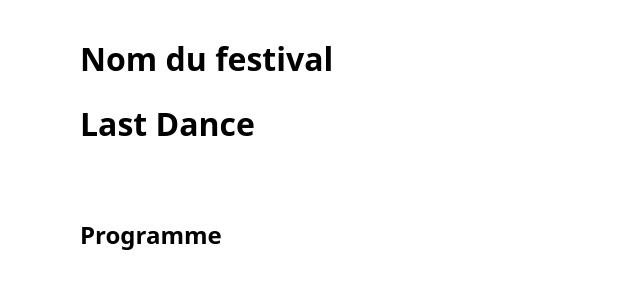
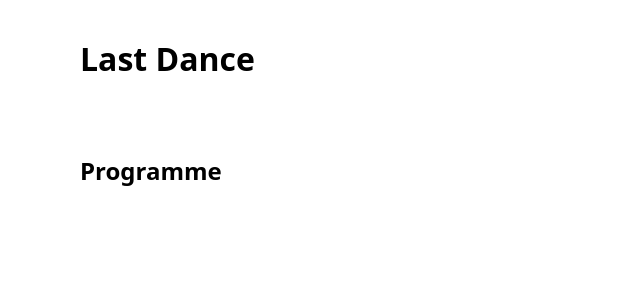
Before and after one commit to yzeavelmir-hub/LastDance, a plain HTML site: page index.html in a window 1280 px wide. Shown: the whole page, without its empty margins (0-640 px from the left). Drawn offline with Linux system fonts and the light colour scheme.

Commit message:
Update index.html

```diff
--- a/index.html
+++ b/index.html
@@ -3,13 +3,11 @@
 <head>
   <meta charset="UTF-8">
   <meta name="viewport" content="width=device-width, initial-scale=1.0">
-  <!-- TODO : remplacez par le nom de votre festival -->
-  <title>Nom du festival</title>
+  <title>Last Dance</title>
   <link rel="stylesheet" href="css/style.css">
 </head>
 <body>
   <header>
-    <h1>Nom du festival</h1>
     <h1>Last Dance</h1>
   </header>
 
```
